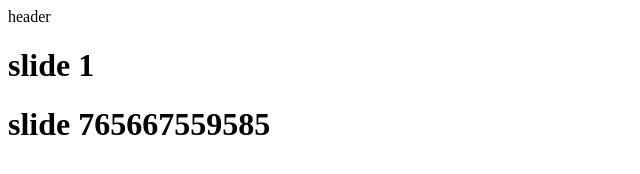
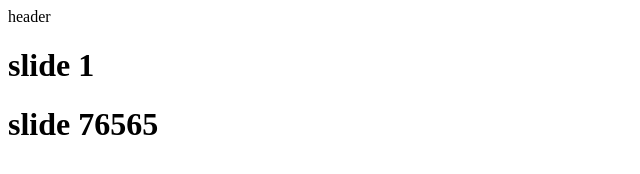
Before and after one commit to Majid8811/git-project-one, a plain HTML site: page index.html in a window 1280 px wide. Shown: the whole page, without its empty margins (0-640 px from the left). Drawn offline with Linux system fonts and the light colour scheme.

Commit message:
commit for exercise

```diff
--- a/index.html
+++ b/index.html
@@ -11,7 +11,7 @@
     </header>
     <div class="slider">
         <h1>slide 1 </h1>
-        <h1>slide 765667559585</h1>
+        <h1>slide 76565</h1>
     </div>
 </body>
 </html>
```
